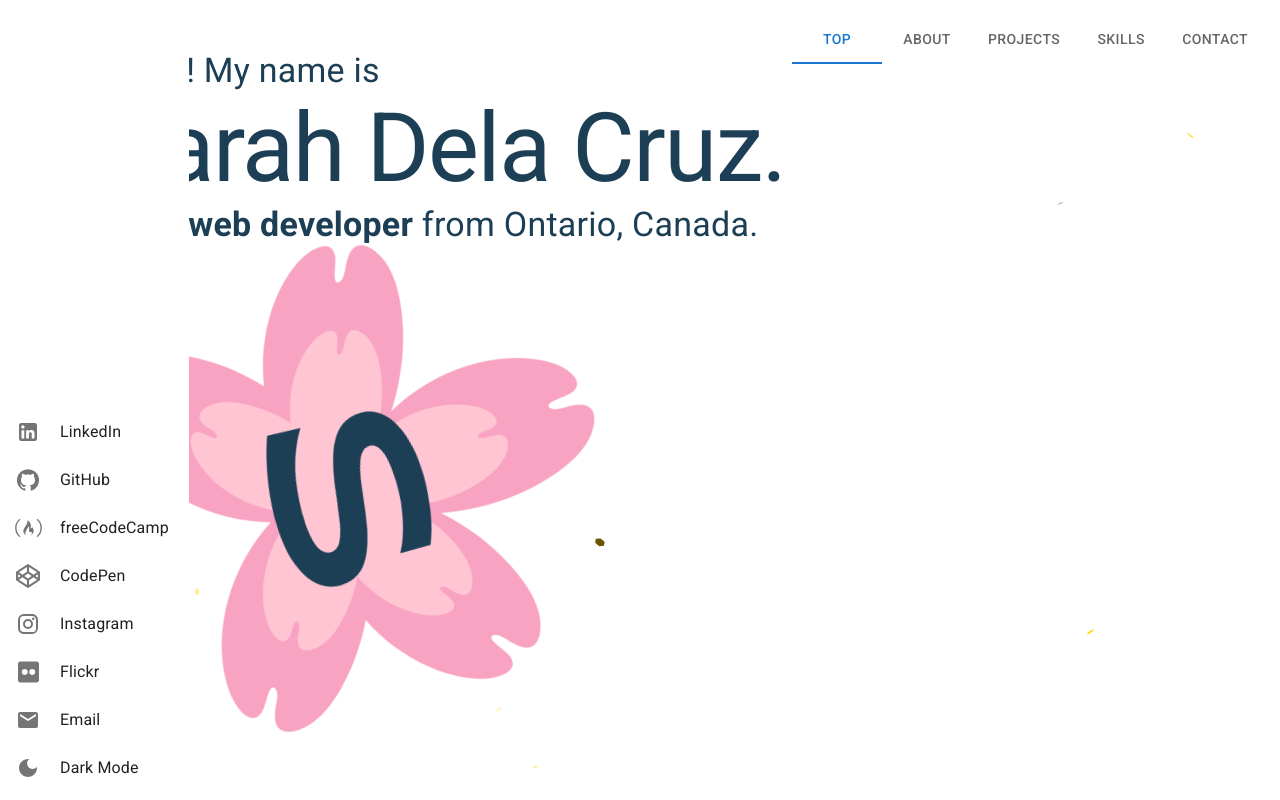
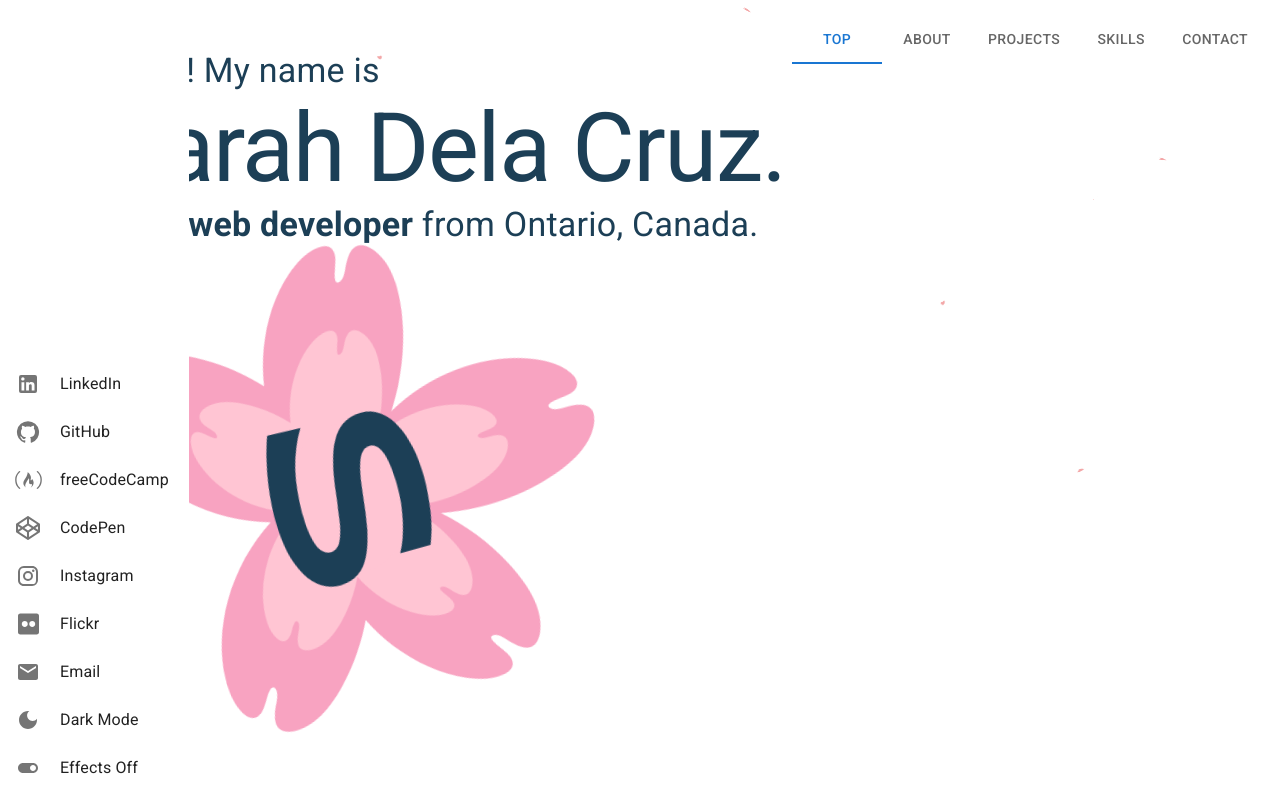
Before and after one commit to sarahdeecee/sarahdeecee.github.io, a React (Create React App) app: page / in a window 1280 px wide. Shown: the top 800 px of the page. Built offline with nearby package versions, Linux system fonts and the light colour scheme.

Commit message:
change particle effect, add on/off toggle to links bar'

```diff
--- a/src/App.js
+++ b/src/App.js
@@ -9,14 +9,15 @@
 
 function App() {
   const [theme, setTheme] = useState('light');
+  const [particles, setParticles] = useState(true);
   const [page, setPage] = useState('landing');
 
   return (
     <div className={`App ${theme}`}>
-      <Particles />
+      {particles && <Particles />}
       <Grid container>
         <Grid item xs>
-          <Links theme={theme} setTheme={setTheme} />
+          <Links theme={theme} setTheme={setTheme} particles={particles} setParticles={setParticles} />
         </Grid>
         <Grid container item xs={11}>
           <Grid item>
--- a/src/components/Links.js
+++ b/src/components/Links.js
@@ -1,4 +1,4 @@
-import { LinkedIn, GitHub, Instagram, Email, LightMode, DarkMode } from '@mui/icons-material';
+import { LinkedIn, GitHub, Instagram, Email, LightMode, DarkMode, ToggleOff, ToggleOn } from '@mui/icons-material';
 import { Drawer, List, ListItem, ListItemButton, ListItemIcon, ListItemText } from '@mui/material';
 import { FontAwesomeIcon } from '@fortawesome/react-fontawesome';
 import { faCodepen, faFlickr, faFreeCodeCamp } from "@fortawesome/free-brands-svg-icons";
@@ -43,7 +43,7 @@
 ];
 
 function Links(props) {
-  const {theme, setTheme} = props;
+  const {theme, setTheme, particles, setParticles} = props;
   const [openLinks, setOpenLinks] = useState(false);
   const handleDrawerOpen = () => {
     setOpenLinks(true);
@@ -52,8 +52,13 @@
   const handleDrawerClose = () => {
     setOpenLinks(false);
   };
+
   const handleTheme = () => {
     (theme === 'light') ? setTheme('dark') : setTheme('light');
+  }
+
+  const handleParticles = () => {
+    (particles === true) ? setParticles(false) : setParticles(true);
   }
 
   const themeToggle = <ListItem key={`listitem-theme`} disablePadding sx={{ display: 'block' }}>
@@ -78,6 +83,29 @@
       {openLinks && <ListItemText primary={(theme === 'light') ? "Dark Mode" : "Light Mode"} />}
     </ListItemButton>
   </ListItem>;
+
+  const particleToggle = <ListItem key={`listitem-particle`} disablePadding sx={{ display: 'block' }}>
+  <ListItemButton key={`listbutton-particle`}
+    sx={{
+      minHeight: 48,
+      justifyContent: openLinks ? 'initial' : 'center',
+      px: 2.5,
+    }}
+    onClick={handleParticles}
+  >
+    <ListItemIcon key={`listicon-particle`}
+      sx={{
+        minWidth: 0,
+        mr: openLinks ? 3 : 'auto',
+        justifyContent: 'center',
+        width: "1em"
+      }}
+    >
+      {particles ? <ToggleOn /> : <ToggleOff />}
+    </ListItemIcon>
+    {openLinks && <ListItemText primary={particles ? "Effects Off" : "Effects On"} />}
+  </ListItemButton>
+</ListItem>;
 
   const linksDrawer = <Drawer variant="permanent" open={openLinks} sx={{'& .MuiDrawer-paper': {borderWidth: 0, justifyContent: 'flex-end'}}}>
     <List>
@@ -107,6 +135,7 @@
         </ListItem>
       ))}
       {themeToggle}
+      {particleToggle}
     </List>
   </Drawer>
 
--- a/src/components/Particles.js
+++ b/src/components/Particles.js
@@ -19,6 +19,7 @@
       id="tsparticles"
       init={particlesInit}
       loaded={particlesLoaded}
+      sx={{zIndex: -1}}
       options={{
         "particles": {
           "color": {
@@ -35,8 +36,8 @@
             },
             "size": true,
             "speed": {
-              "min": 1,
-              "max": 3
+              "min": 0.2,
+              "max": 1.5
             }
           },
           "number": {
@@ -82,15 +83,19 @@
             }
           },
           "shape": {
-            "type": "polygon",
+            "type": "image",
             "options": {
-              "polygon": [
+              "image": [
                 {
-                  "sides": 5
+                  "src": "./flower-petal.png",
+                  "width": 16,
+                  "height": 16,
+                  "particles": {
+                    "size": {
+                      "value": 4
+                    }
+                  }
                 },
-                {
-                  "sides": 6
-                }
               ]
             }
           },
```
Also changed, not shown: public/flower-petal.png (added), public/flower-petal.svg (added).
